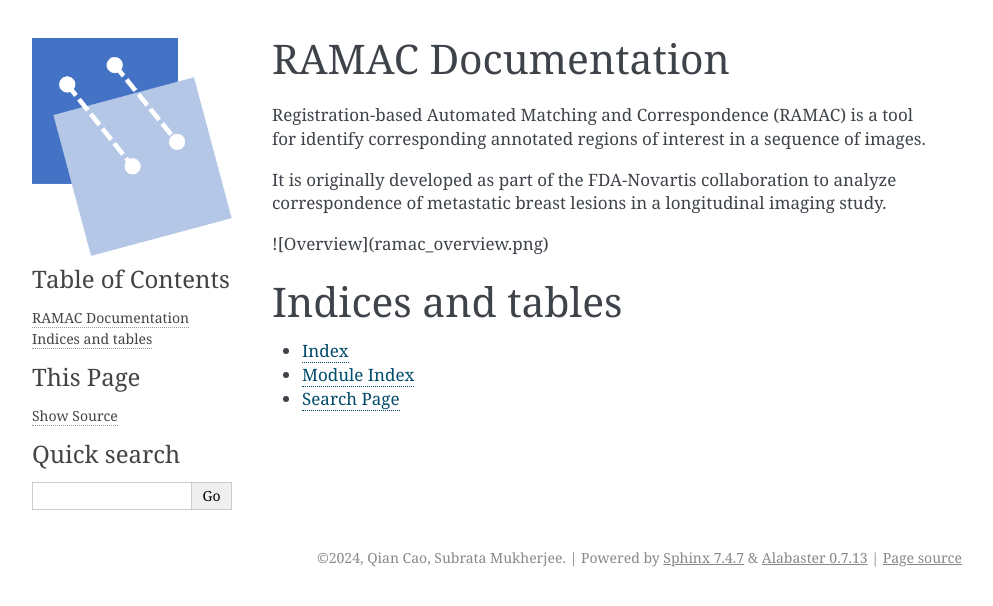
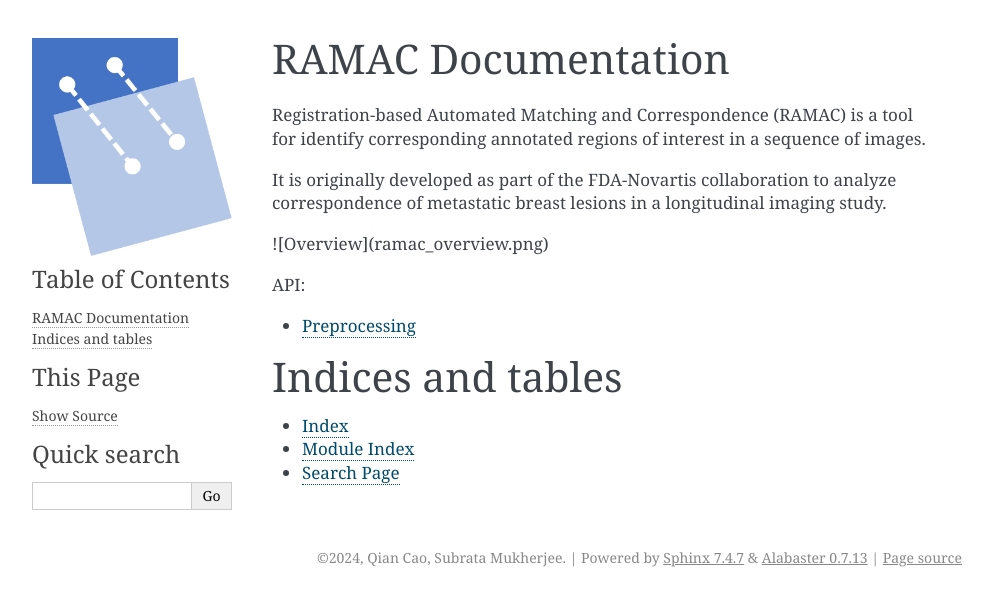
Before and after one commit to DIDSR/RAMAC, a Sphinx documentation site: the page built from docs/index.rst, in a window 1280 px wide. Shown: the top 606 px of the page, without its empty margins (148-1141 px from the left). Built offline with Sphinx 7.4.7, drawn with Linux system fonts in a browser that asks for light colours.

Commit message:
added autodoc

```diff
--- a/docs/conf.py
+++ b/docs/conf.py
@@ -30,8 +30,7 @@ release = '0.0.1'
 # Add any Sphinx extension module names here, as strings. They can be
 # extensions coming with Sphinx (named 'sphinx.ext.*') or your custom
 # ones.
-extensions = [
-]
+extensions = ['sphinx.ext.autodoc', 'sphinx.ext.coverage', 'sphinx.ext.napoleon']
 
 # Add any paths that contain templates here, relative to this directory.
 templates_path = ['_templates']
@@ -41,6 +40,10 @@ templates_path = ['_templates']
 # This pattern also affects html_static_path and html_extra_path.
 exclude_patterns = ['_build', 'Thumbs.db', '.DS_Store']
 
+# For Autodoc
+import os
+import sys
+sys.path.insert(0, os.path.abspath('..'))
 
 # -- Options for HTML output -------------------------------------------------
 
--- a/docs/index.rst
+++ b/docs/index.rst
@@ -12,6 +12,12 @@
    :maxdepth: 2
    :caption: Contents:
 
+.. toctree::
+    :maxdepth: 2
+    :caption: API:
+
+    preprocessing
+
 Indices and tables
 ==================
 
--- /dev/null
+++ b/docs/preprocessing.rst
@@ -0,0 +1,5 @@
+Preprocessing
+=============
+
+.. automodule:: ramac.preprocessing
+    :members:
```
Also changed, not shown: ramac/__init__.py (deleted), 1 other file.
